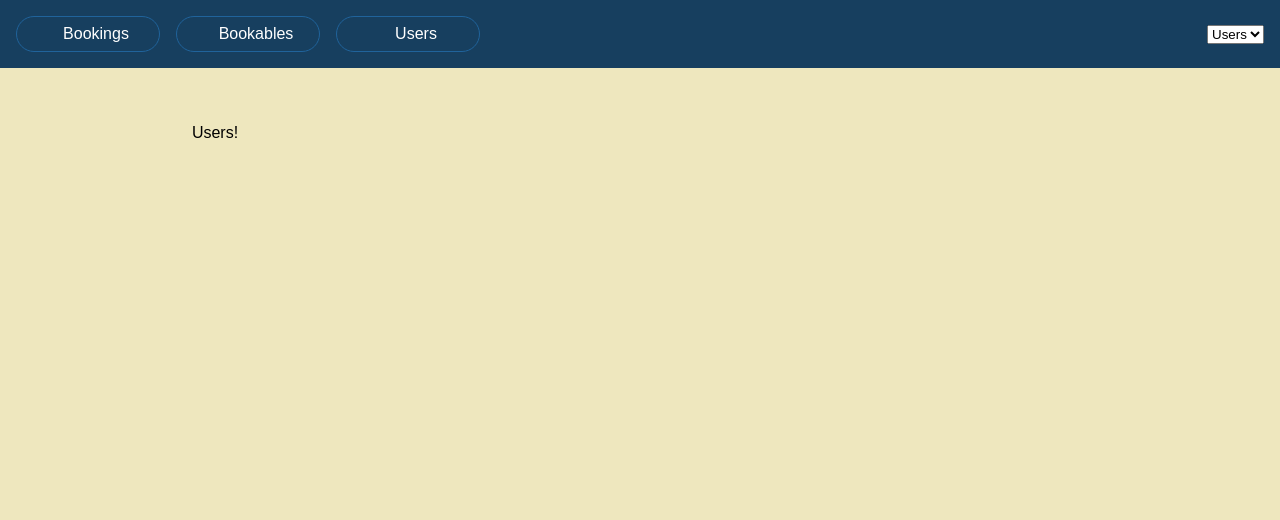
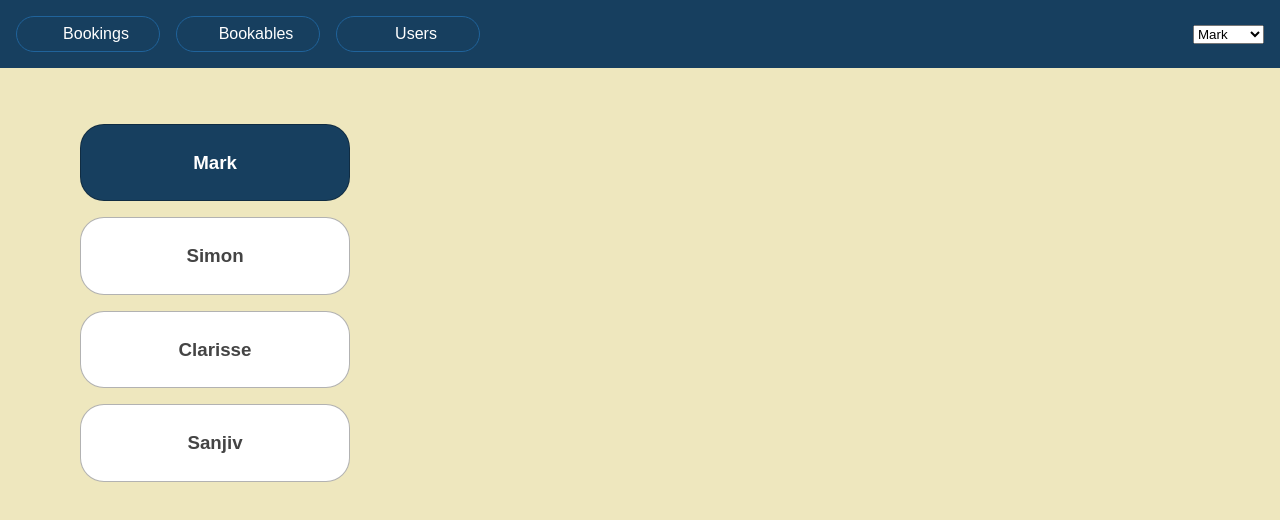
Before and after one commit to augustoqa/react-hooks-in-action, a React (Vite) app: page /users in a window 1280 px wide. Shown: the top 520 px of the page. Built offline with nearby package versions, Linux system fonts and the light colour scheme; some icons are missing.

Commit message:
Create UsersList Component with its state

```diff
--- a/src/components/Users/UserPicker.jsx
+++ b/src/components/Users/UserPicker.jsx
@@ -1,7 +1,11 @@
+import { users } from '../../static.json'
+
 export default function UserPicker() {
   return (
     <select>
-      <option>Users</option>
+      {users.map((user) => (
+        <option key={user.id}>{user.name}</option>
+      ))}
     </select>
   )
 }
--- /dev/null
+++ b/src/components/Users/UsersList.jsx
@@ -0,0 +1,18 @@
+import { users } from '../../static.json'
+import { useState } from 'react'
+
+export default function UsersList() {
+  const [userIndex, setUserIndex] = useState(0)
+
+  return (
+    <ul className="users items-list-nav">
+      {users.map((user, i) => (
+        <li key={user.id} className={i === userIndex ? 'selected' : null}>
+          <button className="btn" onClick={() => setUserIndex(i)}>
+            <h3>{user.name}</h3>
+          </button>
+        </li>
+      ))}
+    </ul>
+  )
+}
--- a/src/components/Users/UsersPage.jsx
+++ b/src/components/Users/UsersPage.jsx
@@ -1,7 +1,9 @@
+import UsersList from './UsersList'
+
 export default function UsersPage() {
   return (
     <main className="users-page">
-      <p>Users!</p>
+      <UsersList />
     </main>
   )
 }
```
